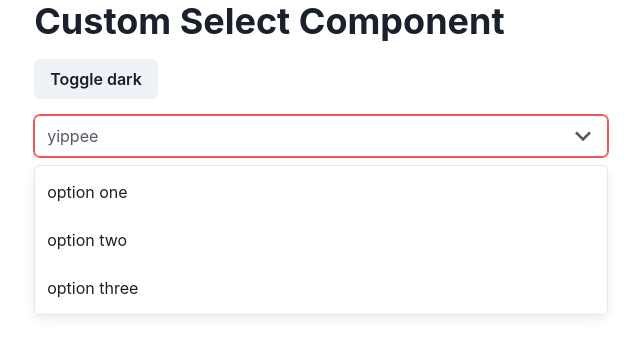
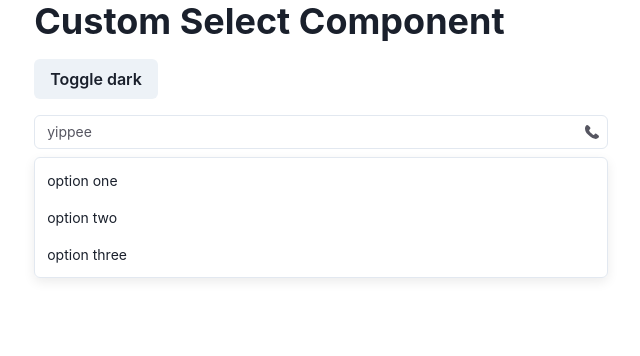
Before and after one commit to Tolu-Mals/genki-custom-select, a React (Create React App) app: page / in a window 1280 px wide. Shown: the top 356 px of the page, without its empty margins (319-959 px from the left). Built offline with nearby package versions, Linux system fonts and the light colour scheme.

Commit message:
feat: configure custom icon prop

```diff
--- a/src/App.tsx
+++ b/src/App.tsx
@@ -1,5 +1,6 @@
 import { Heading, Container, Button, useColorMode } from "@chakra-ui/react";
 import Select, { Option } from "./Select";
+import { PhoneIcon } from '@chakra-ui/icons'
 
 function App() {
   const { toggleColorMode } = useColorMode();
@@ -8,7 +9,7 @@ function App() {
       <Container>
         <Heading mb={4}>Custom Select Component</Heading>
         <Button onClick={toggleColorMode} mb={4}>Toggle dark</Button>
-        <Select variant="outlined" size="md" placeholder="yippee">
+        <Select variant="outlined" size="sm" placeholder="yippee" customIcon={<PhoneIcon />}>
           <Option value="1">option one</Option>
           <Option value="2">option two</Option>
           <Option value="3">option three</Option>
--- a/src/Select/index.tsx
+++ b/src/Select/index.tsx
@@ -19,7 +19,7 @@ export const Option = (props: optionProps): JSX.Element => {
 
 const Select = (props: SelectProps): JSX.Element => {
   const [selectedOption, setSelectedOption] = React.useState<string | number>();
-  const [ isInvalid, setIsInvalid ] = React.useState<boolean>(true);
+  const [ isInvalid, setIsInvalid ] = React.useState<boolean>(false);
   const { getButtonProps, getListBoxProps } = useSelect(props);
 
   const handleSelectItem = (item: string | number) => {
--- a/src/Select/selectButton.tsx
+++ b/src/Select/selectButton.tsx
@@ -1,9 +1,24 @@
 import { ButtonProps } from "../types";
 import styleObjects from "./styleObjects";
 
-const { Flex, Text, useColorMode } = require("@chakra-ui/react");
+const { Flex, Text, useColorMode, createIcon, IconButton } = require("@chakra-ui/react");
 
 const { ChevronDownIcon } = require("@chakra-ui/icons");
+// import copyIcon from "./copyIcon.svg";
+
+// const CopyIcon = () => (
+//   <Icon boxSize={8}>
+//     <svg width="24" height="24" fill="none" xmlns="http://www.w3.org/2000/svg"><rect x=".25" y=".25" width="23.5" height="23.5" rx="3.75" fill="#F5F4F4" stroke="#E2E8F0" stroke-width=".5"/><path fill="#F5F4F4" d="M5 5h14v14H5z"/><path d="M16.667 6.167h-5.834c-.643 0-1.166.523-1.166 1.166v2.334H7.333c-.643 0-1.166.523-1.166 1.166v5.834c0 .643.523 1.166 1.166 1.166h5.834c.643 0 1.166-.523 1.166-1.166v-2.334h2.334c.643 0 1.166-.523 1.166-1.166V7.333c0-.643-.523-1.166-1.166-1.166Zm-9.334 10.5v-5.834h5.834v5.834H7.334Zm9.334-3.5h-2.334v-2.334c0-.643-.523-1.166-1.166-1.166h-2.334V7.333h5.834v5.834Z" fill="#A6A6A6"/></svg>
+//   </Icon>
+// )
+
+const CopyIcon = createIcon({
+  displayName: "CopyIcon",
+  viewBox: '0 0 24 24',
+  path: (
+    <svg width="24" height="24" fill="none" xmlns="http://www.w3.org/2000/svg"><rect x=".25" y=".25" width="23.5" height="23.5" rx="3.75" fill="#F5F4F4" stroke="#E2E8F0" stroke-width=".5"/><path fill="#F5F4F4" d="M5 5h14v14H5z"/><path d="M16.667 6.167h-5.834c-.643 0-1.166.523-1.166 1.166v2.334H7.333c-.643 0-1.166.523-1.166 1.166v5.834c0 .643.523 1.166 1.166 1.166h5.834c.643 0 1.166-.523 1.166-1.166v-2.334h2.334c.643 0 1.166-.523 1.166-1.166V7.333c0-.643-.523-1.166-1.166-1.166Zm-9.334 10.5v-5.834h5.834v5.834H7.334Zm9.334-3.5h-2.334v-2.334c0-.643-.523-1.166-1.166-1.166h-2.334V7.333h5.834v5.834Z" fill="#A6A6A6"/></svg>
+  )
+});
 
 const {
   filledVariantStyle,
@@ -13,15 +28,28 @@ const {
   smButtonStyle,
   mdButtonStyle,
   lgButtonStyle,
-  buttonDisabledStyle,
+  outlinedVariantDisabledStyle,
+  flushedVariantDisabledStyle,
   outlinedVariantInvalidStyle,
-  flushedVariantInvalidStyle
+  flushedVariantInvalidStyle,
+  outlinedVariantReadOnlyStyle,
+  flushedVariantReadOnlyStyle
 } = styleObjects;
 
 const SelectButton = (props: ButtonProps) => {
 
   const { colorMode } = useColorMode();
-  const { variant = "filled", size = "md", placeholder, selectedOption, required, readOnly, isDisabled, isInvalid } = props;
+  const {
+  variant = "filled",
+  size = "md",
+  placeholder,
+  selectedOption,
+  required: isRequired,
+  readOnly: isReadOnly,
+  isDisabled,
+  isInvalid,
+  customIcon
+ } = props;
 
   const variantMap = {
     filled: filledVariantStyle,
@@ -36,9 +64,15 @@ const SelectButton = (props: ButtonProps) => {
     lg: lgButtonStyle
   }
 
+  const iconSizeMap = {
+    sm: 6,
+    md: 8,
+    lg: 10
+  }
+
    type buttonState = {
-    required?: boolean;
-    readOnly?: boolean;
+    isRequired?: boolean;
+    isReadOnly?: boolean;
     isDisabled?: boolean;
     isInvalid?: boolean;
   }
@@ -47,12 +81,37 @@ const SelectButton = (props: ButtonProps) => {
 
   const getButtonStyle = (buttonState: buttonState) => {
 
-    if(buttonState.isDisabled) return Object.assign(
-      {},
-      sizeMap[size].button,
-      variantMap[variant][mode],
-      buttonDisabledStyle[mode]
-    );
+    if(buttonState.isDisabled) {
+      if(variant === "outlined" || variant === "filled") return Object.assign(
+        {},
+        sizeMap[size].button,
+        variantMap[variant][mode],
+        outlinedVariantDisabledStyle[mode]
+        )
+
+        else if (variant === "flushed") return Object.assign(
+          {},
+          sizeMap[size].button,
+          variantMap[variant][mode],
+          flushedVariantDisabledStyle[mode]
+          )
+      }
+
+    else if (buttonState.isReadOnly) {
+      if(variant === "outlined" || variant === "filled") return Object.assign(
+        {},
+        sizeMap[size].button,
+        variantMap[variant][mode],
+        outlinedVariantReadOnlyStyle[mode]
+      )
+
+      else if(variant === "flushed") return  Object.assign(
+        {},
+        sizeMap[size].button,
+        variantMap[variant][mode],
+        flushedVariantReadOnlyStyle[mode]
+      )
+    }
 
     else if (buttonState.isInvalid){
       if(variant === "outlined" || variant === "filled") return Object.assign(
@@ -77,7 +136,28 @@ const SelectButton = (props: ButtonProps) => {
 
   }
 
-  const buttonStyle = getButtonStyle({ required, readOnly, isDisabled, isInvalid });
+  type getButtonIconProps = {
+    isReadOnly?: boolean;
+    customIcon?: any;
+  }
+
+  const getButtonIcon = ( getButtonIconProps: getButtonIconProps) => {
+    if(getButtonIconProps.isReadOnly){
+      return ( <IconButton aria-label='copy value' icon={<CopyIcon boxSize={iconSizeMap[size]} />} /> );
+    }
+
+    else if (getButtonIconProps.customIcon) return getButtonIconProps.customIcon;
+
+    return  (
+    <ChevronDownIcon
+    boxSize={iconSizeMap[size]}
+    colors={buttonStyle.color}
+    /> )
+  }
+
+  const buttonStyle = getButtonStyle({ isRequired, isReadOnly, isDisabled, isInvalid });
+
+  const buttonIcon = getButtonIcon({ isReadOnly, customIcon });
 
   return (
     <Flex
@@ -87,11 +167,7 @@ const SelectButton = (props: ButtonProps) => {
     tabIndex={isDisabled ? null:"0"}
     >
       <Text>{selectedOption ?? placeholder}</Text>
-      <ChevronDownIcon
-        w={sizeMap[size].icon.width}
-        h={sizeMap[size].icon.height}
-        colors={buttonStyle.color}
-      />
+      { buttonIcon }
     </Flex>
   );
 };
--- a/src/Select/styleObjects.ts
+++ b/src/Select/styleObjects.ts
@@ -76,7 +76,7 @@
       transition: "all 0.3s",
       color: "#565661",
       borderBottom: "1px solid #E2E8F0",
-      paddingLeft: 0,
+      paddingLeft: "0.5rem",
       paddingRight: 0,
       outline: "none"
     },
@@ -91,7 +91,7 @@
         transition: "border 0.3s",
         color: "#C7C7C7",
         borderBottom: "1px solid #596375",
-        paddingLeft: 0,
+        paddingLeft: "0.5rem",
         paddingRight: 0,
         outline: "none"
       },
@@ -117,20 +117,65 @@
   };
 
 
-  const buttonDisabledStyle = {
+  const outlinedVariantDisabledStyle = {
     light: {
       color: "#747486",
       backgroundColor: "#F8F8F8",
       outline: "none",
       border: "1px solid #DDDDDD",
-      "&:hover": {}
+      "&:hover": {},
+      "&:focus": {}
     },
     dark: {
       color: "#E0E0E0",
       backgroundColor: "#5C6271",
       outline: "none",
       border: "1px solid #8991A4",
-      "&:hover": {}
+      "&:hover": {},
+      "&:focus": {}
+    }
+  }
+
+  const flushedVariantDisabledStyle = {
+    light: {
+      outline: "none",
+      backgroundColor: "#F8F8F8",
+      borderColor: "#E2E8F0",
+      "&:hover": {},
+      "&:focus": {}
+    },
+    dark: {
+      outline: "none",
+      backgroundColor: "#5C6271",
+      borderColor: "#8991A4",
+      "&:hover": {},
+      "&:focus": {}
+    }
+  }
+
+  const outlinedVariantReadOnlyStyle = {
+    light: {
+      color: "#747486",
+      backgroundColor: "transparent",
+      outline: "none",
+      border: "1px solid #E2E8F0",
+    },
+    dark: {
+      color: "#E0E0E0",
+      backgroundColor: "#5C6271",
+      outline: "none",
+      border: "1px solid #8991A4",
+    }
+  }
+
+  const flushedVariantReadOnlyStyle = {
+    light: {
+      outline: "none",
+      bacgkroundColor: "#F8F8F8",
+    },
+    dark: {
+      outline: "none",
+      bacgkroundColor: "#5C6271",
     }
   }
 
@@ -172,7 +217,8 @@
     button: {
       padding: "0.25rem 0.5rem 0.25rem 0.75rem",
       fontSize: "0.875rem",
-      lineHeight: "0.875rem",
+      lineHeight: "1rem",
+      height: "34px"
     },
     icon: {
       width: 6,
@@ -185,6 +231,7 @@
       padding: "0.25rem 0.5rem 0.25rem 0.75rem",
       fontSize: "1rem",
       lineHeight: "1rem",
+      height: "42px",
     },
     icon: {
       width: 8,
@@ -197,6 +244,7 @@
         padding: "0.25rem 0.5rem 0.25rem 0.75rem",
         fontSize: "1.125rem",
         lineHeight: "1.125rem",
+        height: "50px",
       },
     icon: {
         width: 10,
@@ -280,9 +328,12 @@
       smListBoxStyle,
       mdListBoxStyle,
       lgListBoxStyle,
-      buttonDisabledStyle,
+      outlinedVariantDisabledStyle,
+      flushedVariantDisabledStyle,
       outlinedVariantInvalidStyle,
       flushedVariantInvalidStyle,
+      outlinedVariantReadOnlyStyle,
+      flushedVariantReadOnlyStyle,
   }
 
   export default styleObjects;
--- a/src/hooks/use-select.ts
+++ b/src/hooks/use-select.ts
@@ -15,7 +15,7 @@ export const useSelect = (options: SelectProps) : UseSelectReturn => {
     size,
     variant,
     hideLabel,
-    icon,
+    customIcon,
     name,
     buttonStyle,
     isDisabled,
@@ -35,7 +35,7 @@ export const useSelect = (options: SelectProps) : UseSelectReturn => {
     size,
     variant,
     hideLabel,
-    icon,
+    customIcon,
     name,
     buttonStyle,
     isDisabled,
--- a/src/types.ts
+++ b/src/types.ts
@@ -14,7 +14,7 @@ export type ButtonProps = {
     size?: "sm" | "md" | "lg";
     variant?: "outlined" | "filled" | "flushed" | "unstyled";
     hideLabel?: boolean;
-    icon?: React.ReactNode;
+    customIcon?: any;
     name?: string;
     buttonStyle?: object;
     isDisabled?: boolean;
```
Also changed, not shown: src/Select/copyIcon.svg (added).
